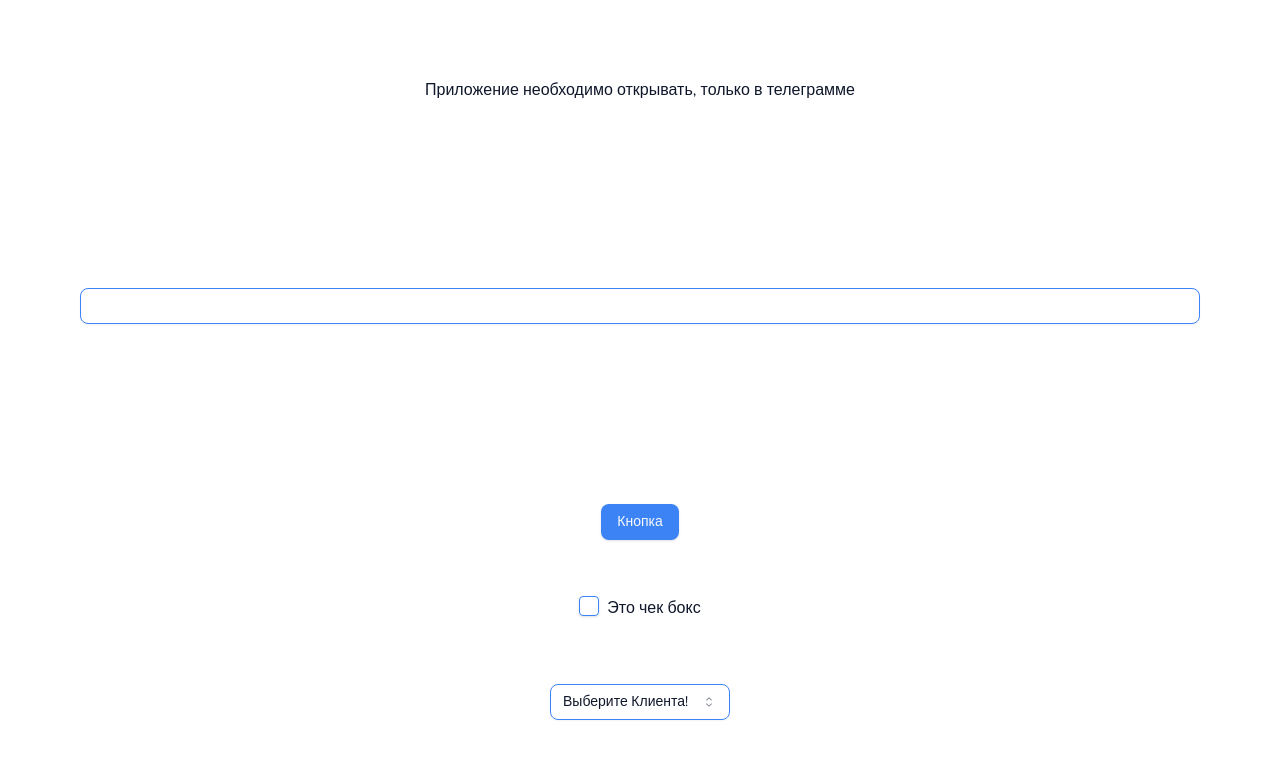
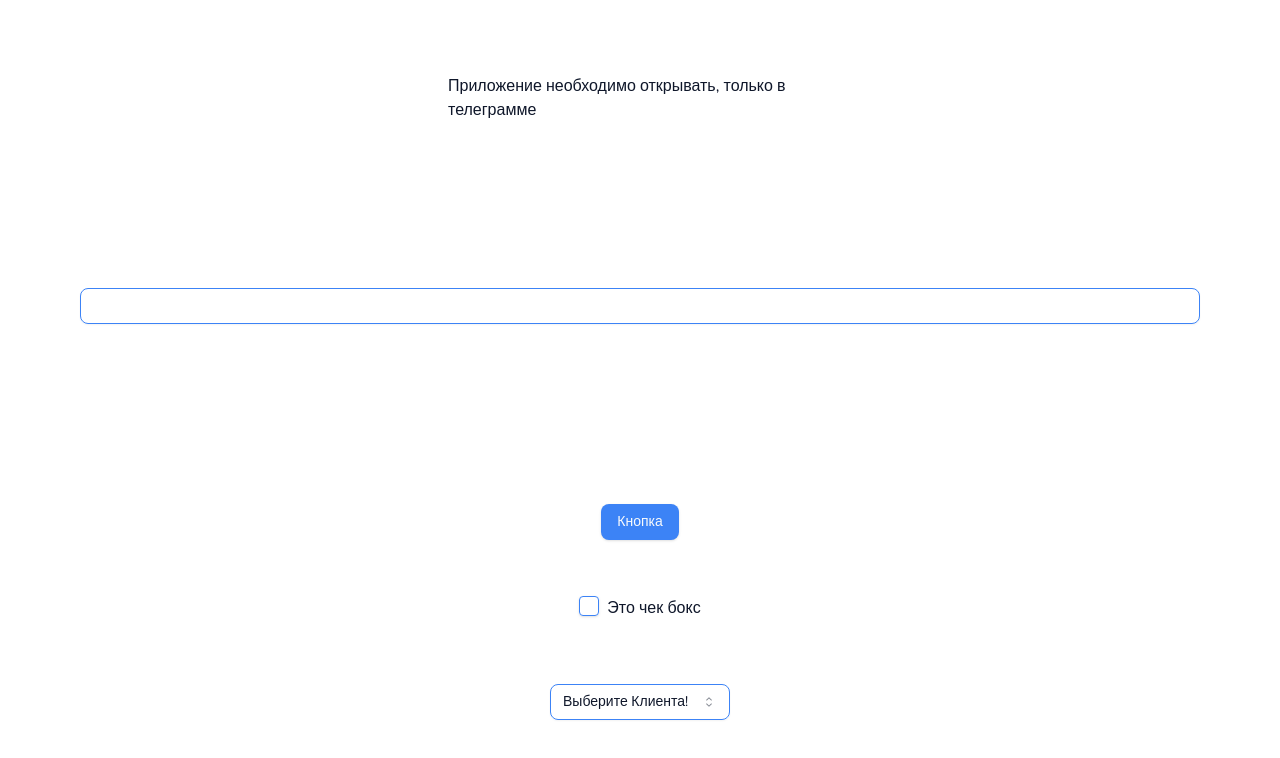
Before and after one commit to ITVash/negociant, a Next.js app: page / in a window 1280 px wide. Shown: the top 758 px of the page. Built offline with nearby package versions, Linux system fonts and the light colour scheme.

Commit message:
Fixed Styles

```diff
--- a/app/(root)/page.tsx
+++ b/app/(root)/page.tsx
@@ -17,7 +17,7 @@ export default function Home() {
 	const { user, webApp } = useTelegram()
 	return (
 		<div className='grid grid-rows-[20px_1fr_20px] items-center justify-items-center min-h-screen p-8 pb-20 gap-16 sm:p-20 font-[family-name:var(--font-geist-sans)]'>
-			<div>
+			<div className='flex mt-4 max-w-sm'>
 				{user ? (
 					<>
 						<h1>Welcome {user?.username}</h1>
```
